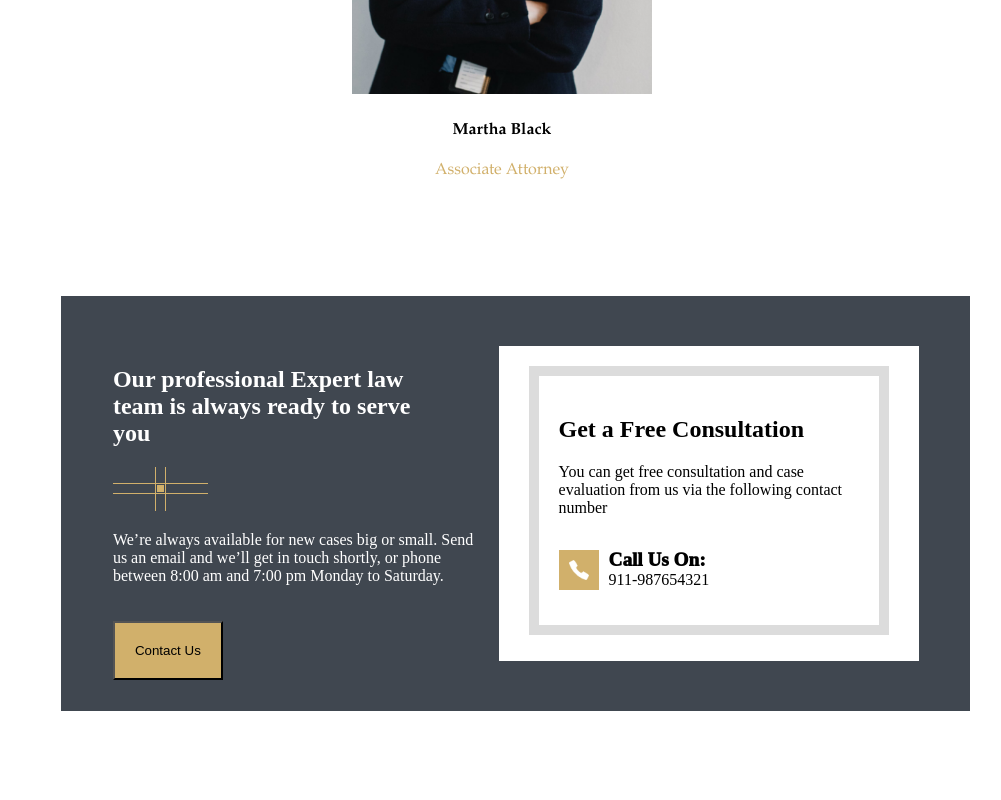
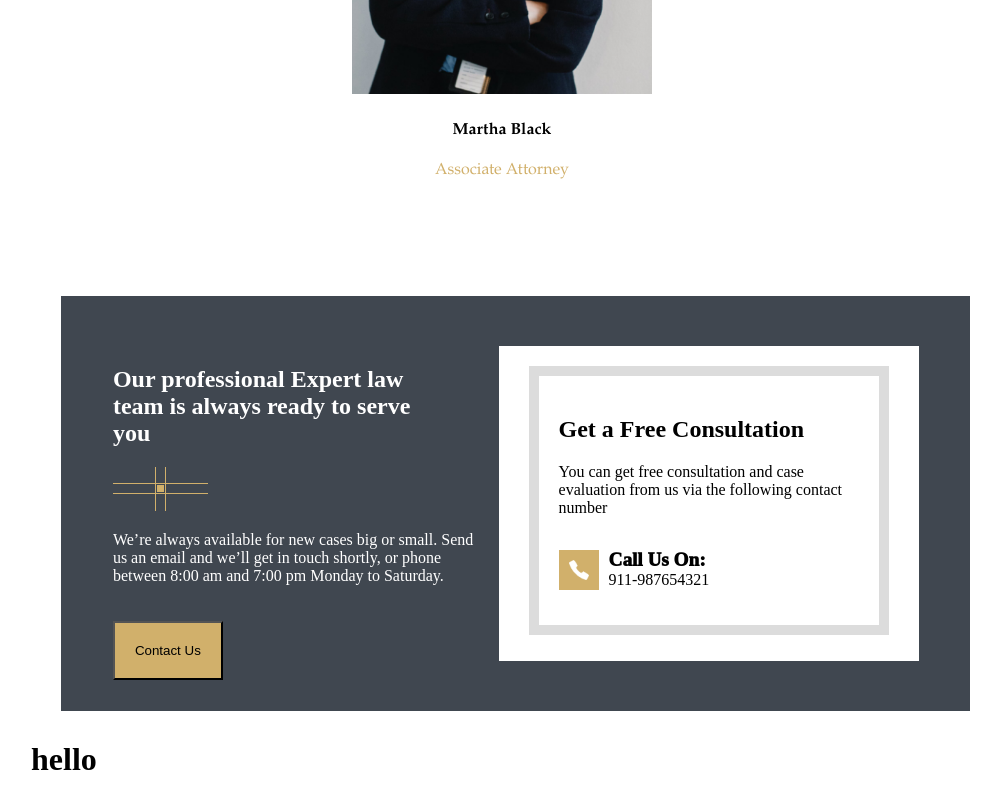
Before and after one commit to ShefSunat/Third-Exam, a plain HTML site: page index.html in a window 1280 px wide. Shown: the part 1708-2508 px from the top of the page, without its empty margins (161-1162 px from the left). Before the commit the page ends 2449 px from the top, so only its background shows below. Drawn offline with Linux system fonts and the light colour scheme.

Commit message:
Update index.html

```diff
--- a/index.html
+++ b/index.html
@@ -156,5 +156,8 @@
     </div></div>
     </div>
     </div>
+    <h1>hello
+
+    </h1>
 </body>
 </html>
```
